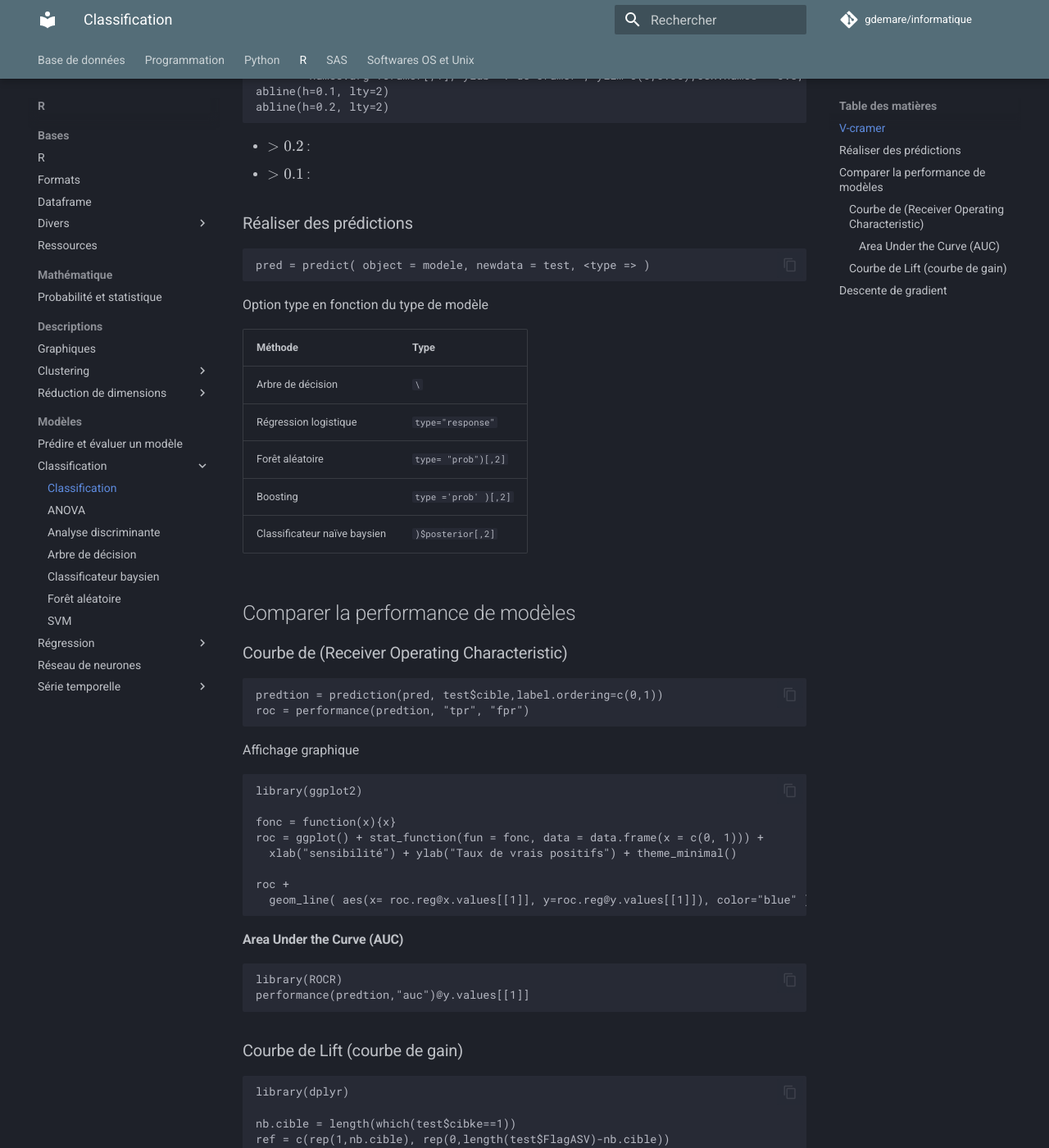
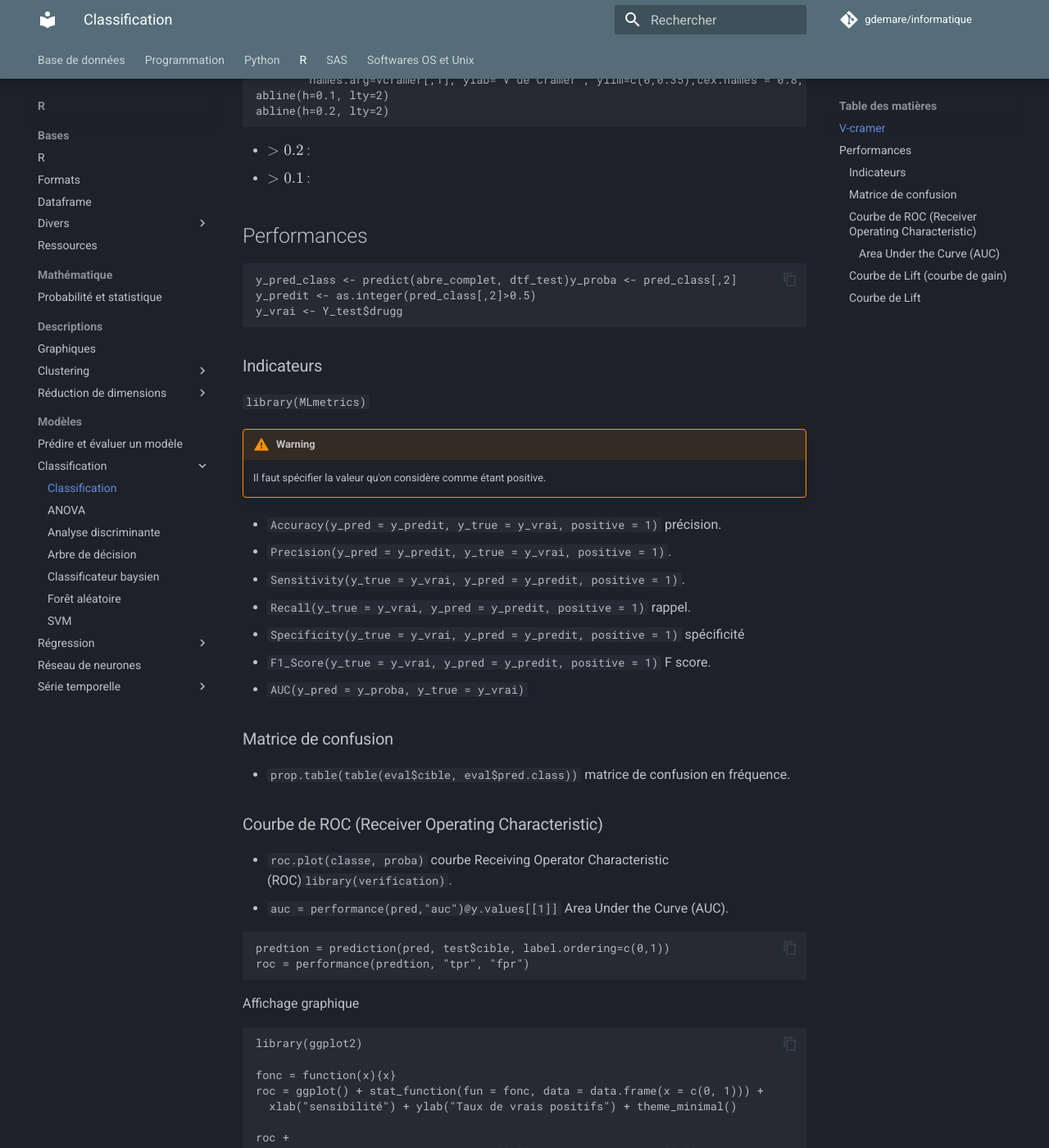
Before and after one commit to gdemare/Informatique, an MkDocs documentation site: the page built from docs/r/models/classification/classification_r.md, in a window 1280 px wide and 1400 px high, scrolled down 527 px. Shown: the whole window at 82% size. Built offline with MkDocs 1.6.1 and Material for MkDocs 9.7.7, drawn with Linux system fonts in a browser that asks for light colours; comment, search, counter and statistics services are not loaded; some of the changed text lies outside the part shown.

Commit message:
Update classification_r.md

````diff
--- a/docs/r/models/classification/classification_r.md
+++ b/docs/r/models/classification/classification_r.md
@@ -1,5 +1,4 @@
-
-### V-cramer
+## V-cramer
 
 ```
 cramer  <- matrix(NA,ncol(credit2),3)
@@ -25,28 +24,40 @@ abline(h=0.2, lty=2)
 * $\gt 0.2$ :
 * $\gt 0.1$ :
 
-### Réaliser des prédictions
+## Performances
 
 ```
-pred = predict( object = modele, newdata = test, <type => )
+y_pred_class <- predict(abre_complet, dtf_test)y_proba <- pred_class[,2]
+y_predit <- as.integer(pred_class[,2]>0.5)
+y_vrai <- Y_test$drugg
 ```
 
-Option type en fonction du type de modèle
+### Indicateurs
 
-Méthode                       | Type
-------------------------------|---
-Arbre de décision             | `\`
-Régression logistique         | `type="response"`
-Forêt aléatoire               | `type= "prob")[,2]`
-Boosting                      | `type ='prob' )[,2]`
-Classificateur naïve baysien  | `)$posterior[,2]`
+`library(MLmetrics)`
 
-## Comparer la performance de modèles
+!!! warning
+	Il faut spécifier la valeur qu'on considère comme étant positive.
 
-### Courbe de (Receiver Operating Characteristic)
+* `Accuracy(y_pred = y_predit, y_true = y_vrai, positive = 1)` précision.
+* `Precision(y_pred = y_predit, y_true = y_vrai, positive = 1)`.
+* `Sensitivity(y_true = y_vrai, y_pred = y_predit, positive = 1)`.
+* `Recall(y_true = y_vrai,  y_pred = y_predit,  positive = 1)` rappel.
+* `Specificity(y_true = y_vrai, y_pred = y_predit, positive = 1)` spécificité
+* `F1_Score(y_true = y_vrai,  y_pred = y_predit, positive = 1)` F score.
+* `AUC(y_pred = y_proba, y_true = y_vrai)`
+
+### Matrice de confusion
+
+* `prop.table(table(eval$cible, eval$pred.class))` matrice de confusion en fréquence.
+
+### Courbe de ROC (Receiver Operating Characteristic)
+
+* `roc.plot(classe, proba)` courbe Receiving Operator Characteristic (ROC)`library(verification)`.
+* `auc = performance(pred,"auc")@y.values[[1]]` Area Under the Curve (AUC).
 
 ```
-predtion = prediction(pred, test$cible,label.ordering=c(0,1))
+predtion = prediction(pred, test$cible, label.ordering=c(0,1))
 roc = performance(predtion, "tpr", "fpr")
 ```
 
@@ -98,34 +109,18 @@ lift = ggplot() +
 lift + geom_line( aes(x= lift$perpop, y=lift$cumden), colour = "blue")
 ```
 
-## Descente de gradient
+### Courbe de Lift
 
-La descente de gradient permet de trouver le minimum d'une fonction
+`library(BCA)`
 
 ```
-fct_cout <- function(x_obs, y_obs, params){
-  a <- params[1]
-  b <- params[2]
-  return(sum( (fct_mod_lineaire(params, x_obs) - y_obs)**2 ))
-}
-
-optim(par = c(a = 3, b = 12), fn = fct_cout, method = "CG", x = x, y = yobs)
+lift.chart( c("CCS.glm", "CCS.rpart"), data = CCSVal, targLevel = "1",
+            trueResp = 0.01,
+            type = "cumulative",
+            sub = "Validation")
 ```
 
-* `optim(par = c(-5,5), fn = fonction, method = "BFGS")` minimiser une fonction.
+* `type =` :
 
-R				| Méthode
-----------------|----------
-`Nelder-Mead`	|
-`CG`			| Gradient conjugué.
-`BFGS`			| Méthode de Newton.
-`L-BFGS-B`		| BFGS avec des contraintes sur les valeurs à trouver.
-`SANN`			| Recuit simulé.
-`Brent`			|
-
-Sortie :
-
-* `$par` valeurs trouvées des paramètres qui minimise la fonction.
-* `$value` valeurs minimums.
-* `$convergence` renvoie si l'algorithme a réussi à converger (`0` oui, `1` non le maximum d'itération a été atteint).
-* `$counts` renvoie le nombre d'appel à la fonction et à la dérivé.
+    * `cumulative`
+    * `incremental`
````
